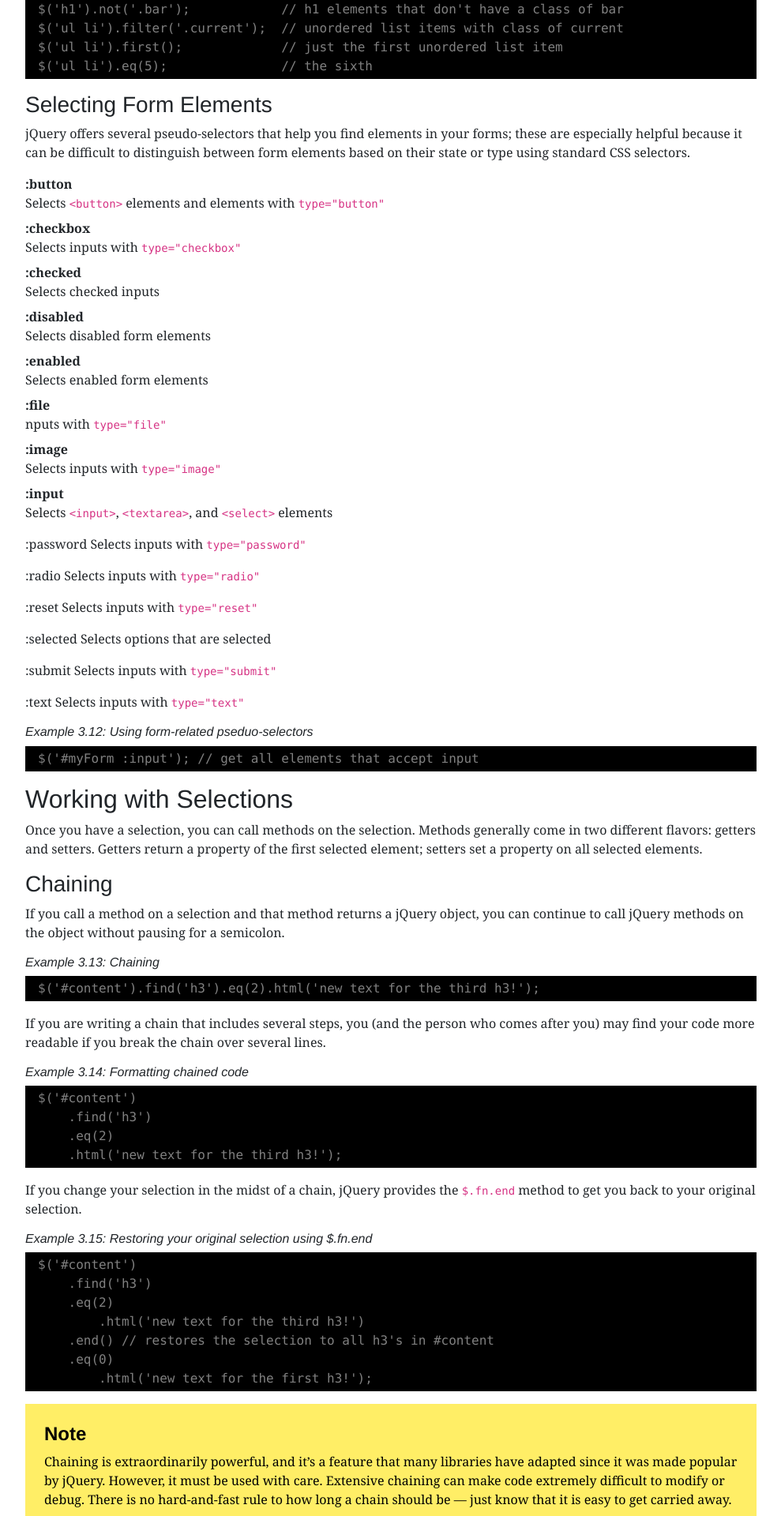
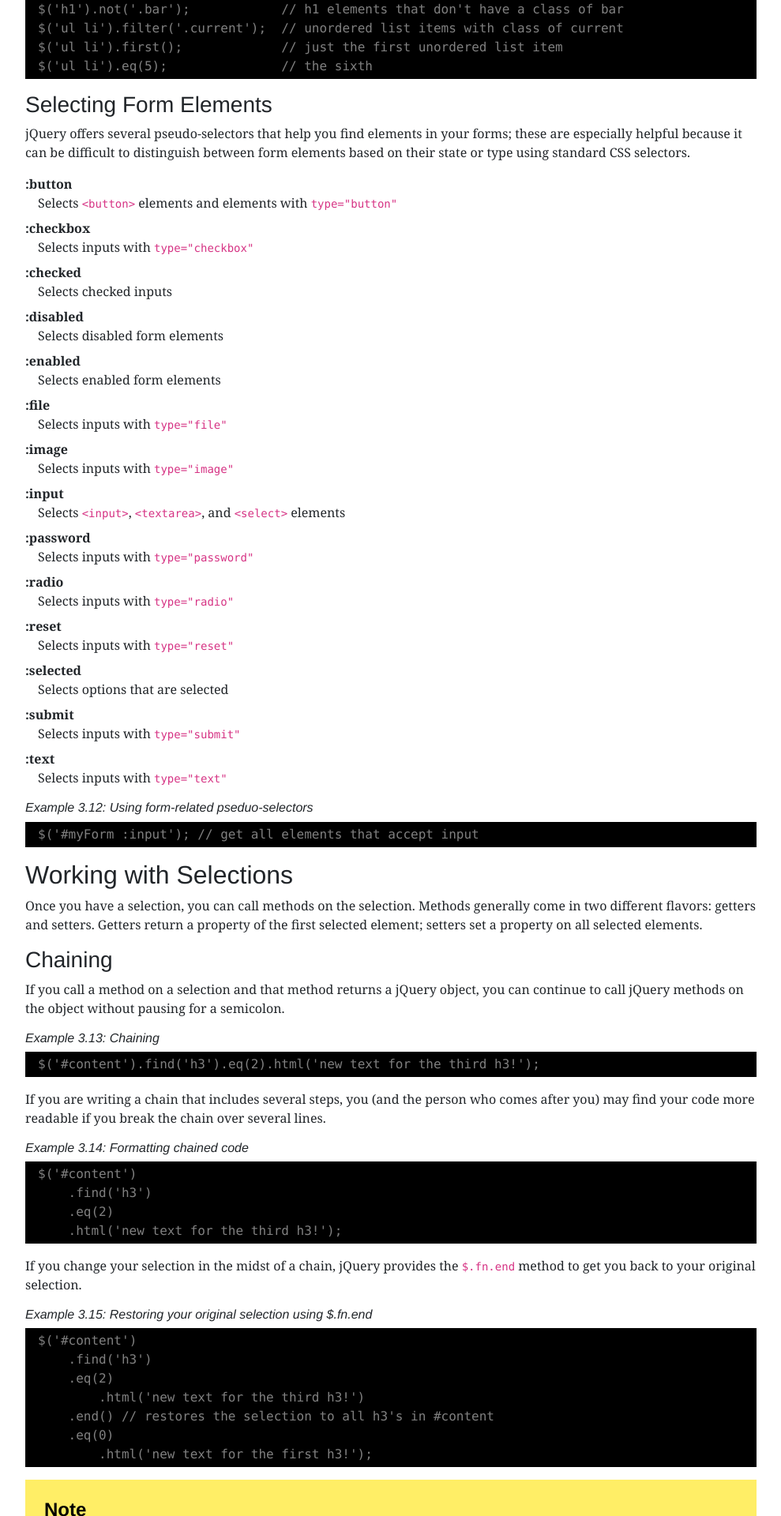
Before and after one commit to dan-carroll/jquery-fundamentals, a Jekyll site: the page built from legacy/ch03-jq-basics.md, in a window 1280 px wide. Shown: the part 4218-6138 px from the top of the page at 79% size, without its empty margins (145-1134 px from the left). Built offline with Jekyll 4.4.1, drawn with Linux system fonts in a browser that asks for light colours.

Commit message:
Updated chapter formatting
And added a left margin to the definition list definition item.

```diff
--- a/assets/css/main.css
+++ b/assets/css/main.css
@@ -67,3 +67,7 @@ pre {
     padding: .25rem 1rem;
     font-size: 1rem;
 }
+
+dd {
+    margin-left: 1rem;
+}
--- a/legacy/ch03-jq-basics.md
+++ b/legacy/ch03-jq-basics.md
@@ -210,7 +210,7 @@ jQuery offers several pseudo-selectors that help you find elements in your forms
 : Selects enabled form elements
 
 **:file**
-: nputs with `type="file"`
+: Selects inputs with `type="file"`
 
 **:image**
 : Selects inputs with `type="image"`
@@ -218,23 +218,23 @@ jQuery offers several pseudo-selectors that help you find elements in your forms
 **:input**
 : Selects `<input>`, `<textarea>`, and `<select>` elements
 
-:password
-Selects inputs with `type="password"`
+**:password**
+: Selects inputs with `type="password"`
 
-:radio
-Selects inputs with `type="radio"`
+**:radio**
+: Selects inputs with `type="radio"`
 
-:reset
-Selects inputs with `type="reset"`
+**:reset**
+: Selects inputs with `type="reset"`
 
-:selected
-Selects options that are selected
+**:selected**
+: Selects options that are selected
 
-:submit
-Selects inputs with `type="submit"`
+**:submit**
+: Selects inputs with `type="submit"`
 
-:text
-Selects inputs with `type="text"`
+**:text**
+: Selects inputs with `type="text"`
 
 ###### Example 3.12: Using form-related pseduo-selectors
 
```
